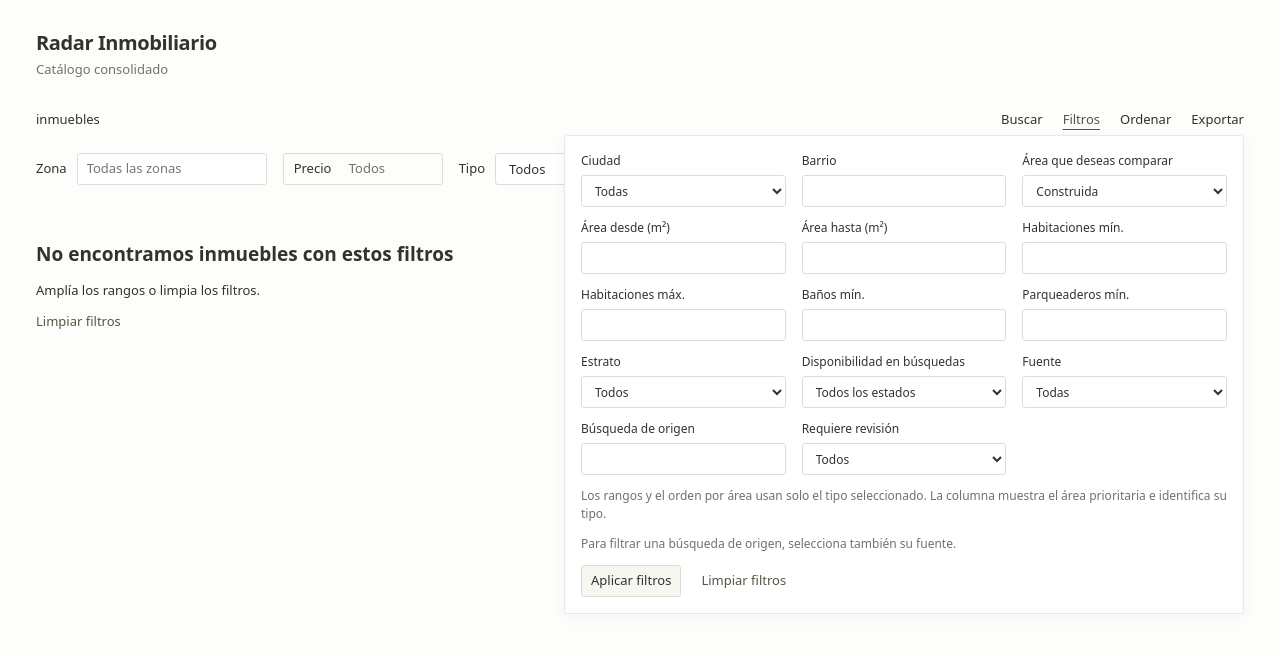
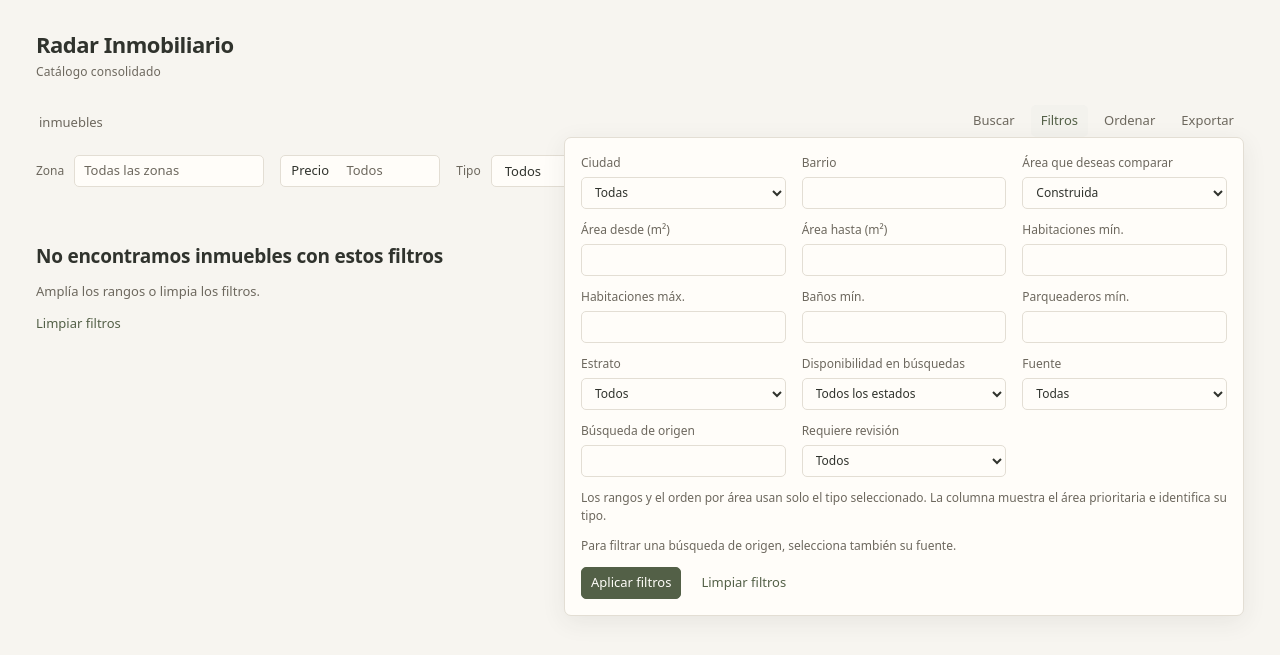
Before and after one commit to alejandrocortesco-source/radar-inmobiliario, a FastAPI app: template consola/templates/catalogo.html in a window 1280 px wide, after a click on "Filtros". Shown: the top 655 px of the page. Run offline with FastAPI, Linux system fonts and the light colour scheme; the template is opened without the code that fills it, so the values that code supplies are empty.

Commit message:
style(consola): mejorar diseño visual empresarial con tonos tierra

```diff
--- a/consola/static/consola.css
+++ b/consola/static/consola.css
@@ -1,36 +1,199 @@
-/* Consola v0.2: sistema local, sin fuentes ni recursos remotos. */
-:root{color-scheme:light;--ink:#30332f;--muted:#6f736b;--line:#e9e9e3;--accent:#4f5946;--paper:#fdfdfb}
-*{box-sizing:border-box}
-body{margin:0;background:var(--paper);color:var(--ink);font:13px/1.5 system-ui,-apple-system,"Segoe UI",sans-serif}
-a{color:var(--accent);text-decoration:none}a:hover{text-decoration:underline}
-button,input,select{font:inherit;color:inherit}button,summary,select{cursor:pointer}
-button,input,select{min-height:32px;border:1px solid #dcded6;border-radius:3px;background:#fff;padding:5px 9px;max-width:100%}
-button{background:#f7f7f2}button:hover{background:#eeefe8}
-:focus-visible{outline:2px solid #68775b;outline-offset:3px}
-.shell{width:100%;max-width:1480px;margin:auto;padding-left:36px;padding-right:36px}
-.site-header{padding-top:28px;padding-bottom:24px}.brand{font-size:20px;font-weight:600;letter-spacing:-.4px;color:var(--ink)}.site-header p{margin:2px 0 0;color:var(--muted);font-size:13px}
-h1{font-size:19px;font-weight:600;margin:0}h2{font-size:13px;font-weight:600;margin:0 0 10px}p{margin:0 0 12px}
-.toolbar{display:flex;align-items:center;justify-content:space-between;gap:16px;position:relative;margin-bottom:18px}
-.result-count{margin:0;font-weight:500}.tools{display:flex;gap:20px;align-items:center}
-summary{width:fit-content}summary:hover{color:var(--accent)}
-.tools>.popover{position:static}.popover>summary{list-style:none;padding:6px 0}.popover>summary::-webkit-details-marker{display:none}.popover[open]>summary{color:var(--accent);text-decoration:underline;text-underline-offset:5px}
-.popover-body{position:absolute;right:0;top:100%;z-index:5;background:#fff;border:1px solid var(--line);border-radius:3px;padding:16px;width:290px;max-width:calc(100vw - 32px);box-shadow:0 4px 16px #30332f0b;max-height:65vh;overflow:auto}
-.popover-body label{display:grid;gap:5px;margin-bottom:12px;font-size:12px}.popover-body input,.popover-body select{width:100%}.popover-body p{font-size:12px}
-.advanced{width:680px}.fields{display:grid;grid-template-columns:repeat(3,minmax(0,1fr));gap:0 16px}.actions{display:flex;align-items:center;gap:20px}
-.primary-filters{display:flex;align-items:center;gap:16px;margin-bottom:20px}.inline-field{display:flex;align-items:center;gap:10px}.inline-field input{width:190px}.inline-field select{width:170px}
-.price-filter{position:relative;min-width:160px}.price-filter>summary{border:1px solid #dcded6;border-radius:3px;padding:5px 10px;width:100%;min-height:32px}.price-filter>summary span{margin-left:14px}.price-filter .popover-body{right:auto;left:0}
-.active-filters{display:flex;flex-wrap:wrap;gap:3px 16px;font-size:11px;color:var(--muted);margin:-8px 0 16px;overflow-wrap:anywhere}
-.table-scroll{max-width:100%;overflow:auto;scrollbar-width:thin}.catalog-table{width:100%;min-width:720px;border-collapse:collapse;text-align:left;table-layout:fixed}.catalog-table th:first-child{width:26%}.catalog-table th:nth-child(2){width:16%}.catalog-table th:nth-child(3){width:23%}.catalog-table th:nth-child(4){width:12%}.catalog-table th:nth-child(5){width:13%}.catalog-table th:last-child{width:10%;min-width:90px}
-th{font-weight:500;color:var(--muted);font-size:12px;text-align:left}th,td{border-bottom:1px solid var(--line);padding:7px 10px;vertical-align:top}th:first-child,td:first-child{padding-left:0}th:last-child,td:last-child{padding-right:0}
-.catalog-table th{position:sticky;top:0;background:var(--paper);z-index:1}.catalog-table td{height:34px}.catalog-table tbody tr:hover{background:#f6f7f1}.property-link{display:block;white-space:nowrap;overflow:hidden;text-overflow:ellipsis}.numeric{text-align:right;font-variant-numeric:tabular-nums}.prices>span{display:block}.prices{white-space:nowrap}small{font-size:11px;color:var(--muted)}
-.external-links{display:flex;gap:2px;align-items:start;flex-wrap:wrap}.external-links>a,.external-links>span,.photo-links>summary{display:inline-block;padding:0 5px;min-width:23px;text-align:center}.external-links>span{color:#9a9c96}.photo-links{display:inline-block}.photo-links>summary{list-style:none}.photo-links>summary::-webkit-details-marker{display:none}.photo-links[open]{flex-basis:100%}.photo-links>div{display:flex;flex-direction:column;gap:4px;padding:5px 0;max-height:170px;overflow:auto;font-size:12px}.photo-links a{white-space:nowrap}
-.pagination{display:flex;justify-content:space-between;align-items:center;gap:16px;flex-wrap:wrap;padding:18px 0 10px;font-size:12px;color:var(--muted)}.pagination>div{display:flex;align-items:center;gap:22px}.pagination label{display:flex;align-items:center;gap:10px}.pagination [aria-disabled]{color:#9a9c96}.legend{font-size:11px;color:var(--muted);padding:5px 0 24px}
-.muted{color:var(--muted)}.notice{border-left:2px solid #997b5a;padding:12px 16px;background:#faf6ee}.notice p{margin:4px 0 0}.empty-state{padding:35px 0}.empty-state h1{margin-bottom:12px}
-.detail{max-width:1120px;padding-bottom:25px}.back-link{display:inline-block;margin:0 0 24px;font-size:12px}.detail-heading{display:flex;justify-content:space-between;align-items:baseline;gap:20px;padding-bottom:14px;border-bottom:1px solid var(--line)}.detail-heading>span{font-size:12px;color:var(--muted);overflow-wrap:anywhere}.essentials{padding:16px 0}.essentials p{margin:6px 0}.essentials p>span{margin:0 12px;color:#a1a399}.offers{display:flex;flex-wrap:wrap;gap:10px 30px}.offers strong{font-size:16px;font-weight:600;margin-left:8px}
-.metadata{display:grid;grid-template-columns:200px minmax(0,1fr);gap:8px 20px;margin:0 0 22px}.metadata dt{color:var(--muted)}.metadata dd{margin:0;overflow-wrap:anywhere}.detail-photos{margin-top:7px}.photo-list{display:flex;flex-wrap:wrap;gap:8px 18px;padding:10px 0}.detail-section{border-top:1px solid var(--line);padding:16px 0}.detail-section>summary{font-weight:500;margin:0}.detail-section[open]>summary{margin-bottom:16px}.description{white-space:pre-wrap;overflow-wrap:anywhere;line-height:1.7;max-width:90ch}.amenities{padding-left:18px;columns:2}.search-presences{padding-left:18px;overflow-wrap:anywhere}.search-presences li{margin:8px 0}.history-table{width:100%;min-width:800px;border-collapse:collapse;font-size:12px}.history-table td{font-variant-numeric:tabular-nums}
-.sr-only{position:absolute;width:1px;height:1px;padding:0;margin:-1px;overflow:hidden;clip-path:inset(50%);white-space:nowrap;border:0}.skip-link{position:absolute;top:-60px;left:16px}.skip-link:focus{top:10px;z-index:10;background:#fff;padding:8px}
-.link-icon{width:14px;height:14px;vertical-align:-2px}
-@media(max-width:1000px){.shell{padding-left:24px;padding-right:24px}.primary-filters{gap:12px}.inline-field input{width:150px}.inline-field select{width:140px}.price-filter{min-width:145px}.catalog-table th:first-child{width:23%}.catalog-table th:last-child{width:13%}.catalog-table th:nth-child(3){width:23%}}
-@media(max-width:740px){.shell{padding-left:16px;padding-right:16px}.site-header{padding-top:22px;padding-bottom:22px}.toolbar{flex-wrap:wrap;gap:10px}.tools{gap:16px;flex-wrap:wrap}.primary-filters{flex-wrap:wrap}.inline-field{flex:1;min-width:180px}.inline-field input,.inline-field select{width:100%;min-width:0}.price-filter{flex:1;min-width:180px}.popover-body{max-height:60vh}.price-filter .popover-body{max-width:calc(100vw - 40px)}.fields{grid-template-columns:repeat(2,minmax(0,1fr))}.pagination>div{gap:14px}.metadata{grid-template-columns:150px minmax(0,1fr);gap:8px 12px}.detail-heading{align-items:start;flex-direction:column;gap:5px}.amenities{columns:1}button,input,select{min-height:36px}}
-@media(pointer:coarse){summary,.external-links>a,.external-links>span{min-height:36px}.external-links>a,.photo-links>summary{min-width:32px}.catalog-table{min-width:800px}.catalog-table th:last-child{width:110px}}
-@media(max-width:420px){.fields{grid-template-columns:1fr}.metadata{grid-template-columns:1fr;gap:3px}.metadata dd{margin-bottom:8px}}
+/* Consola v0.2: presentación cálida, sistema local y sin recursos remotos. */
+:root {
+  color-scheme: light;
+  --paper: #F7F5F0;
+  --surface: #FFFDF9;
+  --ink: #30332D;
+  --muted: #6D685E;
+  --accent: #536047;
+  --line: #E3DED4;
+  --clay: #895E48;
+  --zebra: color-mix(in srgb, var(--line) 18%, var(--surface));
+  --hover: color-mix(in srgb, var(--accent) 7%, var(--surface));
+}
+* { box-sizing: border-box; }
+body {
+  margin: 0;
+  background: var(--paper);
+  color: var(--ink);
+  font: 13px/1.5 system-ui, -apple-system, "Segoe UI", sans-serif;
+}
+a { color: var(--accent); text-decoration: none; text-underline-offset: 3px; }
+a:hover { text-decoration: underline; }
+button, input, select { font: inherit; color: inherit; }
+button, summary, select { cursor: pointer; }
+button, input, select {
+  min-height: 32px;
+  max-width: 100%;
+  border: 1px solid var(--line);
+  border-radius: 5px;
+  background: var(--surface);
+  padding: 5px 9px;
+}
+input::placeholder { color: var(--muted); opacity: 1; }
+input:hover, select:hover { border-color: var(--muted); }
+button { font-weight: 500; }
+button:hover { background: var(--hover); border-color: var(--accent); }
+button[type="submit"] { background: var(--accent); border-color: var(--accent); color: var(--surface); }
+button[type="submit"]:hover { background: var(--ink); border-color: var(--ink); }
+:focus-visible { outline: 2px solid var(--accent); outline-offset: 3px; }
+input:focus-visible, select:focus-visible { outline-offset: 1px; }
+.shell { width: 100%; max-width: 1480px; margin: auto; padding-left: 36px; padding-right: 36px; }
+.site-header { padding-top: 28px; padding-bottom: 24px; }
+.brand { font-size: 22px; font-weight: 600; letter-spacing: -.5px; color: var(--ink); }
+.brand:hover { color: var(--accent); text-decoration: none; }
+.site-header p { margin: 2px 0 0; color: var(--muted); font-size: 12px; letter-spacing: .15px; }
+h1 { font-size: 19px; font-weight: 600; margin: 0; letter-spacing: -.25px; }
+h2 { font-size: 13px; font-weight: 600; margin: 0 0 10px; }
+p { margin: 0 0 12px; }
+.toolbar { display: flex; align-items: center; justify-content: space-between; gap: 16px; position: relative; margin-bottom: 18px; }
+.result-count { margin: 0; color: var(--muted); font-weight: 400; }
+.result-count [data-total] { font-size: 18px; font-weight: 600; color: var(--accent); font-variant-numeric: tabular-nums; margin-right: 3px; }
+.tools { display: flex; gap: 6px; align-items: center; }
+summary { width: fit-content; }
+summary:hover { color: var(--accent); }
+.tools > .popover { position: static; }
+.popover > summary { list-style: none; padding: 6px 10px; border-radius: 5px; color: var(--muted); }
+.popover > summary::-webkit-details-marker { display: none; }
+.popover > summary:hover { color: var(--accent); background: var(--hover); }
+.popover[open] > summary { color: var(--accent); background: var(--hover); }
+.popover-body {
+  position: absolute; right: 0; top: 100%; z-index: 5;
+  background: var(--surface); border: 1px solid var(--line); border-radius: 7px;
+  padding: 16px; width: 290px; max-width: calc(100vw - 32px);
+  box-shadow: 0 6px 24px rgb(48 51 45 / 8%);
+  max-height: 65vh; overflow: auto;
+}
+.popover-body label { display: grid; gap: 5px; margin-bottom: 12px; font-size: 12px; color: var(--muted); }
+.popover-body input, .popover-body select { width: 100%; color: var(--ink); }
+.popover-body p { font-size: 12px; }
+.advanced { width: 680px; }
+.fields { display: grid; grid-template-columns: repeat(3, minmax(0, 1fr)); gap: 0 16px; }
+.actions { display: flex; align-items: center; gap: 20px; }
+.primary-filters { display: flex; align-items: center; gap: 16px; margin-bottom: 20px; }
+.inline-field { display: flex; align-items: center; gap: 10px; color: var(--muted); font-size: 12px; }
+.inline-field input { width: 190px; }
+.inline-field select { width: 170px; }
+.inline-field input, .inline-field select { color: var(--ink); font-size: 13px; }
+.price-filter { position: relative; min-width: 160px; }
+.price-filter > summary { border: 1px solid var(--line); border-radius: 5px; padding: 5px 10px; width: 100%; min-height: 32px; background: var(--surface); color: var(--ink); }
+.price-filter > summary span { margin-left: 14px; }
+.price-filter .popover-body { right: auto; left: 0; }
+.active-filters { display: flex; flex-wrap: wrap; gap: 3px 16px; font-size: 11px; color: var(--muted); margin: -8px 0 16px; overflow-wrap: anywhere; }
+.table-scroll { max-width: 100%; overflow: auto; scrollbar-width: thin; scrollbar-color: var(--line) var(--paper); }
+.catalog-table { width: 100%; min-width: 720px; border-collapse: collapse; text-align: left; table-layout: fixed; background: var(--surface); }
+.catalog-table th:first-child { width: 26%; }
+.catalog-table th:nth-child(2) { width: 16%; }
+.catalog-table th:nth-child(3) { width: 23%; }
+.catalog-table th:nth-child(4) { width: 12%; }
+.catalog-table th:nth-child(5) { width: 13%; }
+.catalog-table th:last-child { width: 10%; min-width: 90px; }
+th { font-weight: 500; color: var(--muted); font-size: 12px; text-align: left; }
+th, td { border-bottom: 1px solid var(--line); padding: 7px 10px; vertical-align: top; }
+th:first-child, td:first-child { padding-left: 0; }
+th:last-child, td:last-child { padding-right: 0; }
+.catalog-table th { position: sticky; top: 0; background: var(--line); z-index: 1; }
+.catalog-table th a { color: inherit; }
+.catalog-table th[aria-sort] a { color: var(--accent); font-weight: 600; }
+.catalog-table td { height: 34px; border-bottom-color: color-mix(in srgb, var(--line) 65%, var(--surface)); }
+.catalog-table tbody tr:nth-child(even) { background: var(--zebra); }
+.catalog-table tbody tr:hover { background: var(--hover); }
+.catalog-table td:nth-child(2), .catalog-table td:nth-child(4) { color: var(--muted); }
+.property-link { display: block; white-space: nowrap; overflow: hidden; text-overflow: ellipsis; }
+.numeric { text-align: right; font-variant-numeric: tabular-nums; }
+.prices > span { display: block; }
+.prices { white-space: nowrap; }
+small { font-size: 11px; color: var(--muted); }
+.external-links { display: flex; gap: 2px; align-items: start; flex-wrap: wrap; }
+.external-links > a, .external-links > span, .photo-links > summary { display: inline-block; padding: 0 5px; min-width: 23px; text-align: center; border-radius: 3px; }
+.external-links > a, .photo-links > summary { color: var(--accent); }
+.external-links > a:hover, .photo-links > summary:hover { background: var(--line); text-decoration: none; }
+.external-links > span { color: var(--muted); opacity: .5; }
+.photo-links { display: inline-block; }
+.photo-links > summary { list-style: none; }
+.photo-links > summary::-webkit-details-marker { display: none; }
+.photo-links[open] { flex-basis: 100%; }
+.photo-links > div { display: flex; flex-direction: column; gap: 4px; padding: 5px 0; max-height: 170px; overflow: auto; font-size: 12px; }
+.photo-links a { white-space: nowrap; }
+.pagination { display: flex; justify-content: space-between; align-items: center; gap: 16px; flex-wrap: wrap; padding: 18px 0 10px; font-size: 12px; color: var(--muted); }
+.pagination > div { display: flex; align-items: center; gap: 22px; }
+.pagination label { display: flex; align-items: center; gap: 10px; }
+.pagination [aria-disabled] { color: var(--muted); opacity: .55; }
+.legend { font-size: 11px; color: var(--muted); padding: 5px 0 24px; }
+.muted { color: var(--muted); }
+.notice { border-left: 2px solid var(--clay); padding: 12px 16px; background: var(--surface); color: var(--clay); }
+.notice p { margin: 4px 0 0; }
+.empty-state { padding: 35px 0; color: var(--muted); }
+.empty-state h1 { margin-bottom: 12px; color: var(--ink); }
+.detail { max-width: 1120px; padding-bottom: 25px; }
+.back-link { display: inline-block; margin: 0 0 24px; font-size: 12px; text-underline-offset: 4px; }
+.detail-heading { display: flex; justify-content: space-between; align-items: baseline; gap: 20px; padding-bottom: 14px; border-bottom: 1px solid var(--line); }
+.detail-heading > span { font-size: 12px; color: var(--muted); overflow-wrap: anywhere; font-variant-numeric: tabular-nums; }
+.essentials { padding: 16px 0; }
+.essentials p { margin: 6px 0; }
+.essentials p > span { margin: 0 12px; color: var(--muted); }
+.offers { display: flex; flex-wrap: wrap; gap: 10px 30px; color: var(--muted); }
+.offers strong { font-size: 16px; font-weight: 600; margin-left: 8px; color: var(--ink); font-variant-numeric: tabular-nums; }
+.metadata { display: grid; grid-template-columns: 200px minmax(0, 1fr); gap: 8px 20px; margin: 0 0 22px; }
+.metadata dt { color: var(--muted); }
+.metadata dd { margin: 0; overflow-wrap: anywhere; }
+.detail-photos { margin-top: 7px; }
+.detail-photos > summary { color: var(--accent); }
+.photo-list { display: flex; flex-wrap: wrap; gap: 8px 18px; padding: 10px 0; }
+.detail-section { border-top: 1px solid var(--line); padding: 16px 0; }
+.detail-section > summary { font-weight: 600; margin: 0; }
+.detail-section > summary::marker, .detail-photos > summary::marker { color: var(--accent); font-size: 10px; }
+.detail-section[open] > summary { margin-bottom: 16px; }
+.detail-section > h2 { color: var(--ink); }
+.description { white-space: pre-wrap; overflow-wrap: anywhere; line-height: 1.7; max-width: 90ch; }
+.amenities { padding-left: 18px; columns: 2; }
+.search-presences { padding-left: 18px; overflow-wrap: anywhere; }
+.search-presences li { margin: 8px 0; }
+.history-table { width: 100%; min-width: 800px; border-collapse: collapse; font-size: 12px; background: var(--surface); }
+.history-table th { background: var(--line); }
+.history-table td { font-variant-numeric: tabular-nums; }
+.history-table tbody tr:nth-child(even) { background: var(--zebra); }
+.history-table tbody tr:hover { background: var(--hover); }
+.sr-only { position: absolute; width: 1px; height: 1px; padding: 0; margin: -1px; overflow: hidden; clip-path: inset(50%); white-space: nowrap; border: 0; }
+.skip-link { position: absolute; top: -60px; left: 16px; }
+.skip-link:focus { top: 10px; z-index: 10; background: var(--surface); padding: 8px; }
+.link-icon { width: 14px; height: 14px; vertical-align: -2px; }
+@media (max-width: 1000px) {
+  .shell { padding-left: 24px; padding-right: 24px; }
+  .primary-filters { gap: 12px; }
+  .inline-field input { width: 150px; }
+  .inline-field select { width: 140px; }
+  .price-filter { min-width: 145px; }
+  .catalog-table th:first-child { width: 23%; }
+  .catalog-table th:last-child { width: 13%; }
+  .catalog-table th:nth-child(3) { width: 23%; }
+}
+@media (max-width: 740px) {
+  .shell { padding-left: 16px; padding-right: 16px; }
+  .site-header { padding-top: 22px; padding-bottom: 22px; }
+  .toolbar { flex-wrap: wrap; gap: 10px; }
+  .tools { gap: 6px; flex-wrap: wrap; }
+  .primary-filters { flex-wrap: wrap; }
+  .inline-field { flex: 1; min-width: 180px; }
+  .inline-field input, .inline-field select { width: 100%; min-width: 0; }
+  .price-filter { flex: 1; min-width: 180px; }
+  .popover-body { max-height: 60vh; }
+  .price-filter .popover-body { max-width: calc(100vw - 40px); }
+  .fields { grid-template-columns: repeat(2, minmax(0, 1fr)); }
+  .pagination > div { gap: 14px; }
+  .metadata { grid-template-columns: 150px minmax(0, 1fr); gap: 8px 12px; }
+  .detail-heading { align-items: start; flex-direction: column; gap: 5px; }
+  .amenities { columns: 1; }
+  button, input, select { min-height: 36px; }
+}
+@media (pointer: coarse) {
+  summary, .external-links > a, .external-links > span { min-height: 36px; }
+  .external-links > a, .photo-links > summary { min-width: 32px; }
+  .catalog-table { min-width: 800px; }
+  .catalog-table th:last-child { width: 110px; }
+}
+@media (max-width: 420px) {
+  .fields { grid-template-columns: 1fr; }
+  .metadata { grid-template-columns: 1fr; gap: 3px; }
+  .metadata dd { margin-bottom: 8px; }
+}
```
